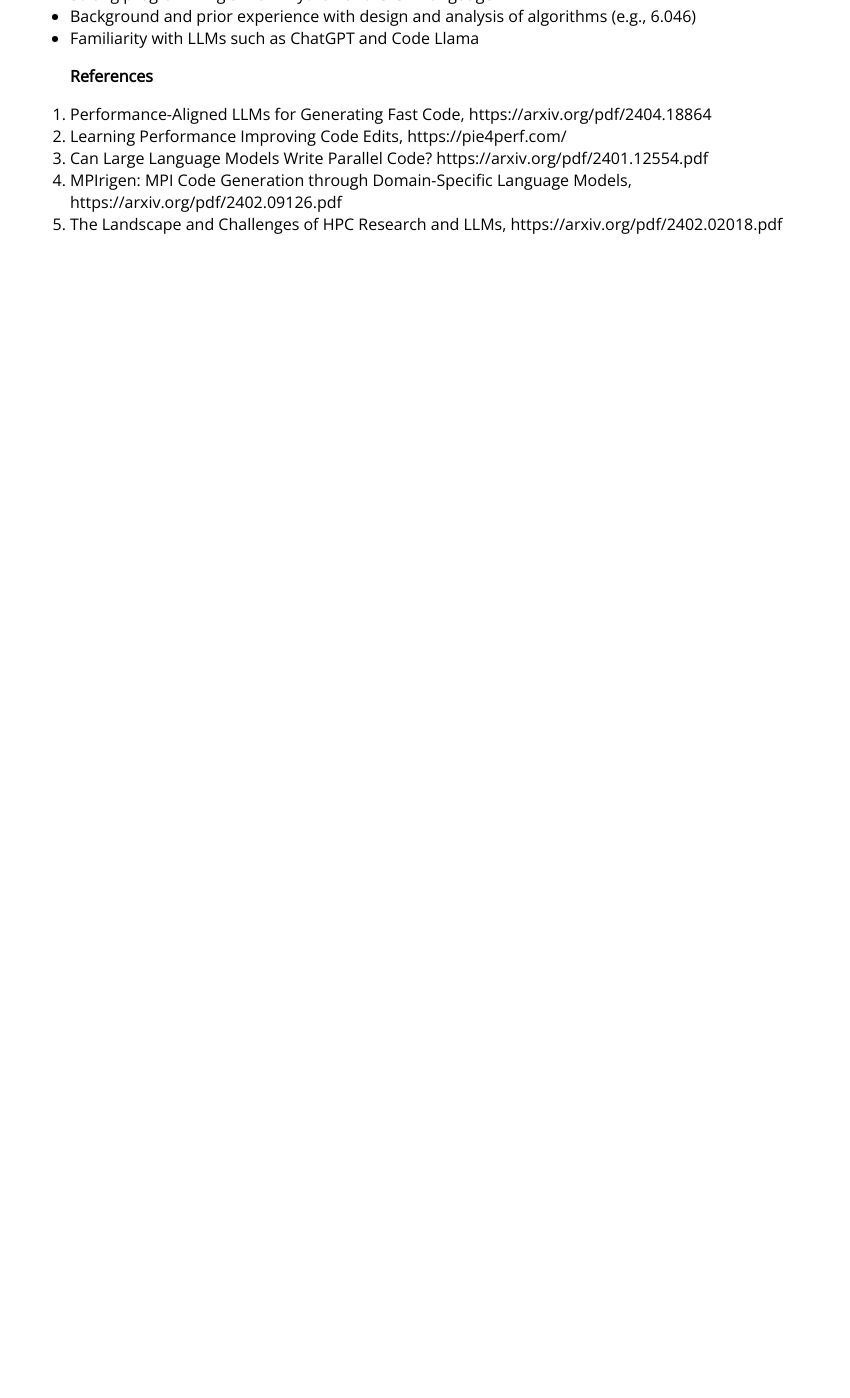
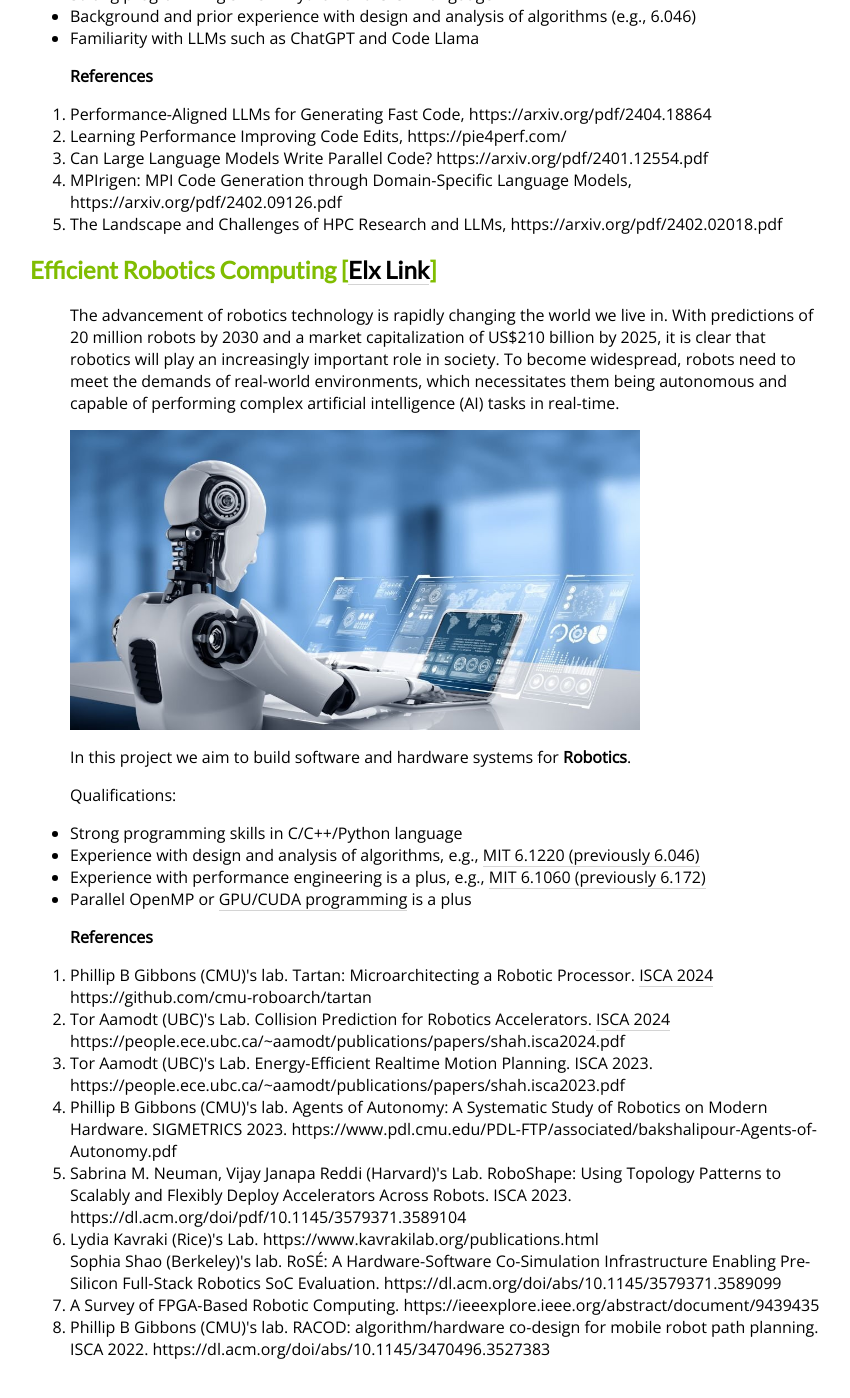
Before and after one commit to chenxuhao/chenxuhao.github.io, a Jekyll site: the page student-oppo.html, which Jekyll copies as it is, in a window 1280 px wide and 1400 px high, scrolled down 5787 px. Shown: the whole window, without its empty margins (210-1060 px from the left). Built offline with Jekyll 4.4.1, drawn with Linux system fonts in a browser that asks for light colours; before the commit the page ends 6096 px from its top, so only the background shows below that.

Commit message:
add robotics project

```diff
--- a/student-oppo.html
+++ b/student-oppo.html
@@ -396,6 +396,82 @@ Below are some ongoing research projects.
   </li>
 </ol>
 
+
+
+<h2> Efficient Robotics Computing [<a href="https://elx.mit.edu/experience/c67c0e7e-34ef-4de9-a95f-05e92e5c88d3">Elx Link</a>]</h2>
+
+  <p>
+    The advancement of robotics technology is rapidly changing the world we live in.
+    With predictions of 20 million robots by 2030 and a market capitalization of US$210 billion by 2025, it is clear that robotics will play an increasingly important role in society.
+    To become widespread, robots need to meet the demands of real-world environments,
+    which necessitates them being autonomous and capable of performing complex artificial intelligence (AI) tasks in real-time.
+  </p>
+  <p>
+    <img src="images/robot.jfif" alt="robot" style="width:570px;height:300px;">
+  </p>
+
+  <p>
+    In this project we aim to build software and hardware systems for <strong>Robotics</strong>.
+  </p>
+
+  <p>
+    Qualifications:
+    <ul>
+      <li>Strong programming skills in C/C++/Python language</li>
+      <li>Experience with design and analysis of algorithms, e.g., <a href="https://ocw.mit.edu/courses/6-046j-design-and-analysis-of-algorithms-spring-2015/">MIT 6.1220 (previously 6.046)</a></li>
+      <li>Experience with performance engineering is a plus, e.g., <a href="https://ocw.mit.edu/courses/6-172-performance-engineering-of-software-systems-fall-2018/">MIT 6.1060 (previously 6.172)</a></li>
+      <li>Parallel OpenMP or <a href="http://gputeachingkit.hwu.crhc.illinois.edu/">GPU/CUDA programming</a> is a plus</li>
+    </ul>
+  </p>
+
+  <p> <strong>References</strong> </p>
+  <ol>
+  <li>
+    Phillip B Gibbons (CMU)'s lab.
+    Tartan: Microarchitecting a Robotic Processor.
+    <a href="https://www.iscaconf.org/isca2024/program/">ISCA 2024</a>
+    https://github.com/cmu-roboarch/tartan
+  </li>
+  <li>
+    Tor Aamodt (UBC)'s Lab.
+    Collision Prediction for Robotics Accelerators.
+    <a href="https://www.iscaconf.org/isca2024/program/">ISCA 2024</a>
+    https://people.ece.ubc.ca/~aamodt/publications/papers/shah.isca2024.pdf
+  </li>
+  <li>
+    Tor Aamodt (UBC)'s Lab.
+    Energy-Efficient Realtime Motion Planning. ISCA 2023.
+    https://people.ece.ubc.ca/~aamodt/publications/papers/shah.isca2023.pdf
+  </li>
+  <li>
+    Phillip B Gibbons (CMU)'s lab.
+    Agents of Autonomy: A Systematic Study of Robotics on Modern Hardware. SIGMETRICS 2023.
+    https://www.pdl.cmu.edu/PDL-FTP/associated/bakshalipour-Agents-of-Autonomy.pdf
+  </li>
+  <li>
+    Sabrina M. Neuman, Vijay Janapa Reddi (Harvard)'s Lab.
+    RoboShape: Using Topology Patterns to Scalably and Flexibly Deploy Accelerators Across Robots. ISCA 2023.
+    https://dl.acm.org/doi/pdf/10.1145/3579371.3589104
+  </li>
+  <li>
+    Lydia Kavraki (Rice)'s Lab.
+    https://www.kavrakilab.org/publications.html
+  </li>
+    Sophia Shao (Berkeley)'s lab.
+    RoSÉ: A Hardware-Software Co-Simulation Infrastructure Enabling Pre-Silicon Full-Stack Robotics SoC Evaluation.
+    https://dl.acm.org/doi/abs/10.1145/3579371.3589099
+  <li>
+    A Survey of FPGA-Based Robotic Computing.
+    https://ieeexplore.ieee.org/abstract/document/9439435
+  </li>
+  <li>
+    Phillip B Gibbons (CMU)'s lab.
+    RACOD: algorithm/hardware co-design for mobile robot path planning.
+    ISCA 2022.
+    https://dl.acm.org/doi/abs/10.1145/3470496.3527383
+  </li>
+</ol>
+
 <!--
 <h2> Scalable Graph Transformer  [<a href="https://elx.mit.edu/experience/5168d52b-590a-4c2a-abf6-9542e79438c7">Elx Link</a>] </h2>
 
```
Also changed, not shown: images/robot.jfif (added).
